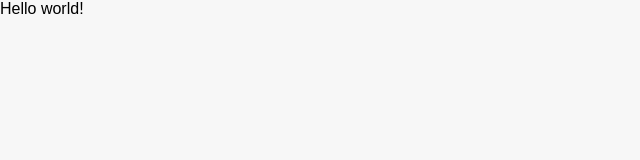
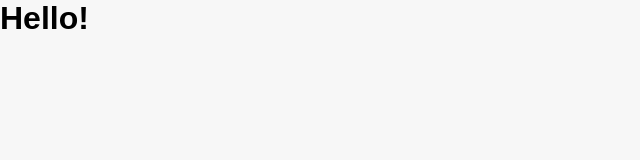
Before and after one commit to MaxOrby/simple-blog, a Gatsby site: page / in a window 1280 px wide. Shown: the whole page, without its empty margins (0-640 px from the left). Built offline with nearby package versions, Linux system fonts and the light colour scheme; Gatsby itself is replaced by a stand-in of ours; a web font is replaced by a local one.

Commit message:
Add container components

```diff
--- /dev/null
+++ b/src/components/Container.js
@@ -0,0 +1,6 @@
+import React from "react"
+import { ContainerWrapper } from "../elements"
+
+export const Container = ({ children }) => {
+    return <ContainerWrapper>{children}</ContainerWrapper>
+}
--- /dev/null
+++ b/src/components/index.js
@@ -0,0 +1 @@
+export * from "./Container"
--- /dev/null
+++ b/src/elements/ContainerElements.js
@@ -0,0 +1,20 @@
+import styled from "styled-components"
+
+export const ContainerWrapper = styled.div`
+
+  height: 100%;
+  display: grid;
+  grid-template-colums: 1fr repeat(12,minmax(auto, 3.2rem)) 1fr;
+  grid-template-rows: 7.8rem 20rem 5rem auto;
+  grid-gap: 0 2rem;
+
+  @media ${props => props.theme.breakpoints.table}{
+    grid-template-colums: 2rem repeat(6, 1fr) 2rem;
+    grid-gap: 0 1rem;
+  }
+
+  @media ${props => props.theme.breakpoints.mobile}{
+    grid-template-colums: 1rem repeat(6, 1fr) 1rem;
+   }
+
+`
--- /dev/null
+++ b/src/elements/index.js
@@ -0,0 +1 @@
+export * from "./ContainerElements"
--- a/src/pages/index.js
+++ b/src/pages/index.js
@@ -1,7 +1,13 @@
 import React from "react"
+import { Container } from "../components"
 
 
+const IndexPage = () => {
+  return (
+    <Container>
+      <h1>Hello!</h1>
+    </Container>
+  )
+}
 
-export default function Home() {
-  return <div>Hello world!</div>
-}
+export default IndexPage
```
Also changed, not shown: gatsby-node.js (+24 -4 lines).
